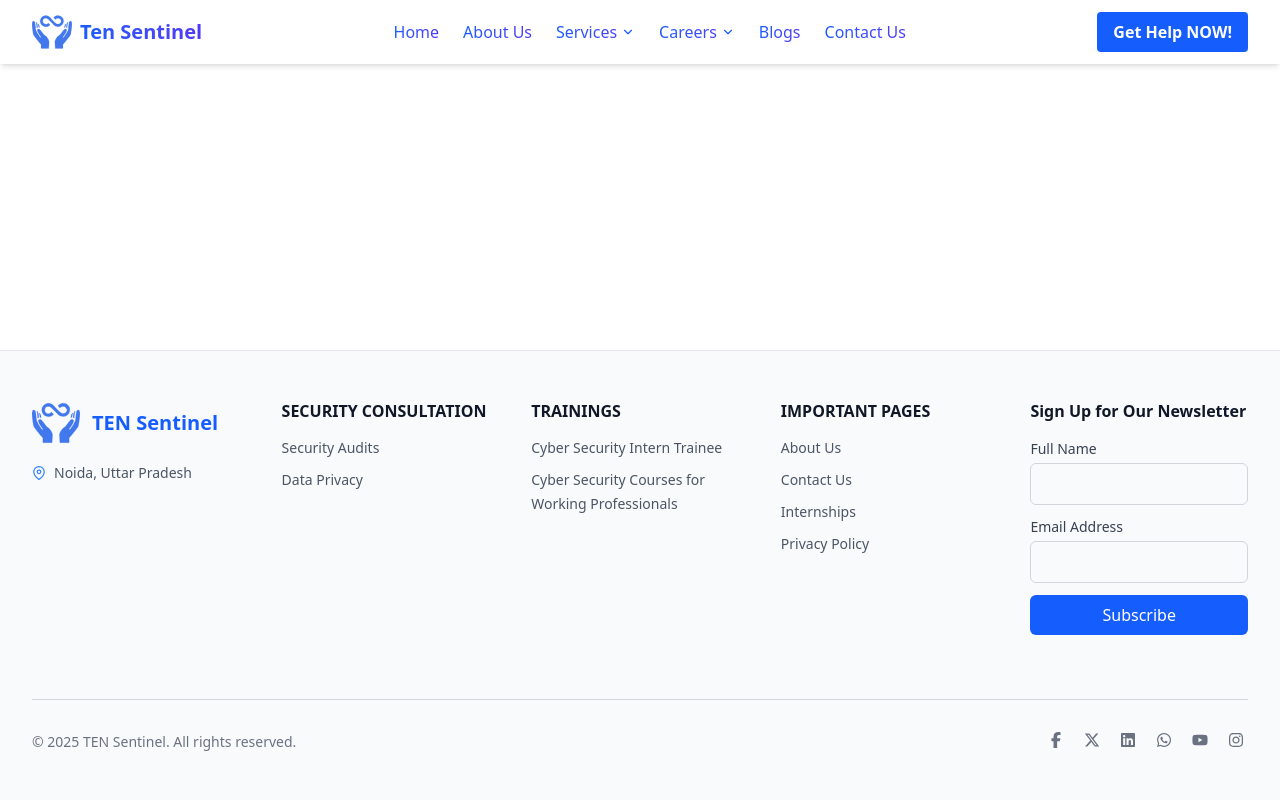
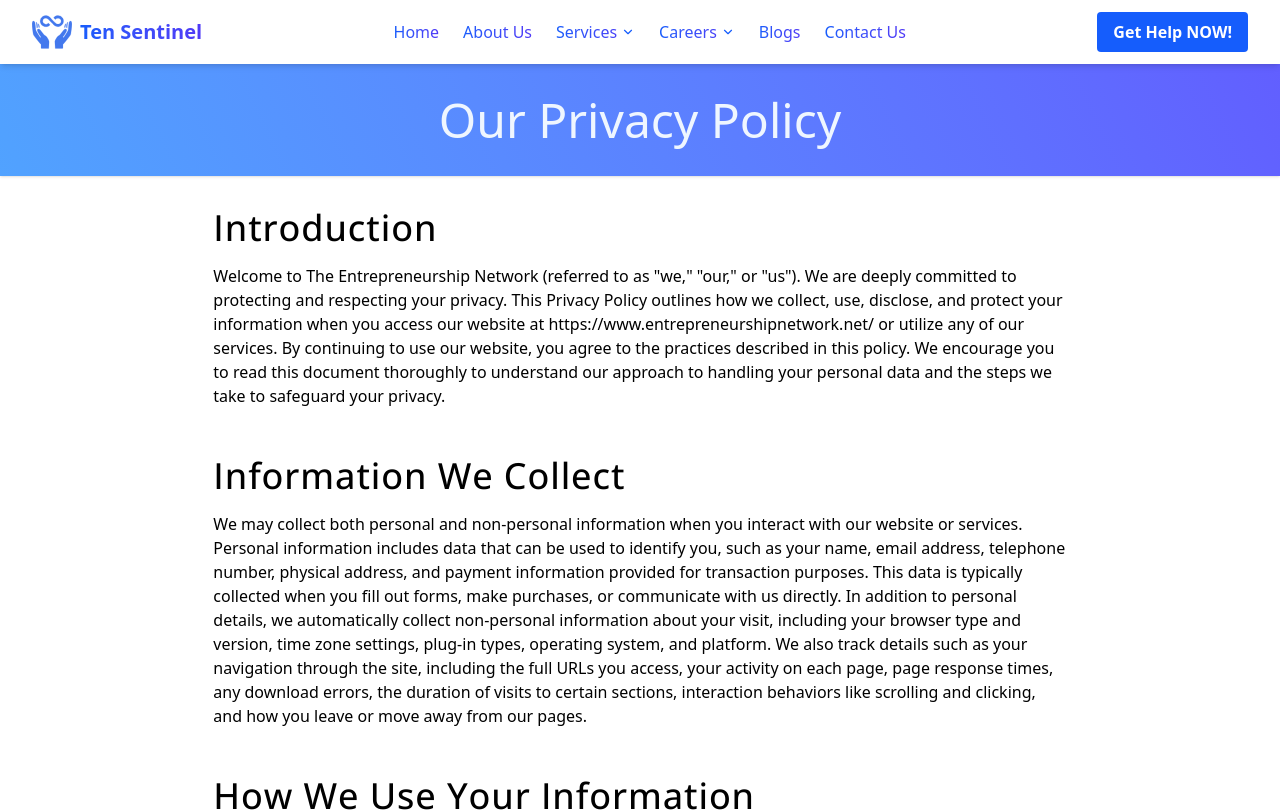
Before and after one commit to yogita0914/Ten_Sentinel, a React (Vite) app in the folder Frontend/: page /privacy-policy in a window 1280 px wide. Shown: the top 812 px of the page. Built offline with nearby package versions, Linux system fonts and the light colour scheme.

Commit message:
added: Privacy Policy page

```diff
--- a/Frontend/index.html
+++ b/Frontend/index.html
@@ -3,7 +3,7 @@
 
 <head>
   <meta charset="UTF-8" />
-  <link rel="icon" type="image/svg+xml" href="" />
+  <link rel="icon" type="image/svg+xml" href="./src/assets/logo.svg" />
   <meta name="viewport" content="width=device-width, initial-scale=1.0" />
   <title>Ten Sentinel</title>
 </head>
--- a/Frontend/src/App.jsx
+++ b/Frontend/src/App.jsx
@@ -4,15 +4,17 @@
 
 import Navbar from "./components/Navbar";
 import Footer from "./components/Footer";
+import { PrivacyPage } from './pages/PrivacyPage';
 
 const App = () => {
   return (
     <div className="flex flex-col min-h-screen">
       <Navbar />
 
-      <main className='flex-grow'>
+      <main className='flex-grow my-16'>
         <Routes>
           <Route path="/" />
+          <Route path="/privacy-policy" element={<PrivacyPage />} />
         </Routes>
       </main>
 
--- a/Frontend/src/index.css
+++ b/Frontend/src/index.css
@@ -1 +1,6 @@
+@import url('https://fonts.googleapis.com/css2?family=Open+Sans:ital,wght@0,300..800;1,300..800&display=swap');
 @import "tailwindcss";
+
+@theme {
+    --font-openSans: "Open Sans", sans-serif
+}
--- /dev/null
+++ b/Frontend/src/pages/PrivacyPage.jsx
@@ -0,0 +1,78 @@
+import React from 'react'
+import { motion } from "framer-motion"
+
+export const PrivacyPage = () => {
+
+  // Privacy Policy Texts
+  const privacyElements = [
+    {
+      title: 'Introduction',
+      text: 'Welcome to The Entrepreneurship Network (referred to as "we," "our," or "us"). We are deeply committed to protecting and respecting your privacy. This Privacy Policy outlines how we collect, use, disclose, and protect your information when you access our website at https://www.entrepreneurshipnetwork.net/ or utilize any of our services. By continuing to use our website, you agree to the practices described in this policy. We encourage you to read this document thoroughly to understand our approach to handling your personal data and the steps we take to safeguard your privacy.'
+    },
+    {
+      title: 'Information We Collect',
+      text: `We may collect both personal and non-personal information when you interact with our website or services. Personal information includes data that can be used to identify you, such as your name, email address, telephone number, physical address, and payment information provided for transaction purposes. This data is typically collected when you fill out forms, make purchases, or communicate with us directly. In addition to personal details, we automatically collect non-personal information about your visit, including your browser type and version, time zone settings, plug-in types, operating system, and platform. We also track details such as your navigation through the site, including the full URLs you access, your activity on each page, page response times, any download errors, the duration of visits to certain sections, interaction behaviors like scrolling and clicking, and how you leave or move away from our pages.`
+    },
+    {
+      title: 'How We Use Your Information',
+      text: 'Your personal information is used primarily to provide the services or information that you request from us, to execute obligations arising from contracts between you and us, and to notify you of any changes to the services we offer. It also helps us ensure that the content you see is displayed in the most efficient way for your device and browsing setup. As for non-personal information, we use it to administer our website, diagnose issues, conduct research and statistical analysis, and improve the performance and structure of the site. This information is vital for us to understand user behavior, maintain a seamless browsing experience, and develop new features that enhance your interaction with our services. Furthermore, such data supports the security of our platform and enables us to offer interactive functionalities when you choose to engage with them.'
+    },
+    {
+      title: 'Disclosure of Your Information',
+      text: 'We may share your personal information with members of our organizational group, including our subsidiaries and parent companies, as well as select third-party partners, suppliers, and subcontractors when necessary to fulfill contractual obligations. This sharing may include analytics providers and search engines that assist in optimizing the website. Additionally, we may disclose your personal information if we are involved in a business transaction such as the sale or acquisition of assets. In such cases, customer data may be transferred to the new owners. Moreover, we may release your information to comply with legal responsibilities or enforce our terms and conditions. These disclosures are done in alignment with the law and to protect the rights, safety, or property of The Entrepreneurship Network, our users, or others.'
+    },
+    {
+      title: 'Your Rights',
+      text: 'You have the right to access the personal data we hold about you and request corrections if any of that information is inaccurate or incomplete. You may also ask us to delete or remove your personal data when there is no longer a compelling reason for us to keep it. In certain situations, you have the right to object to our processing of your data based on legitimate interests, particularly if your circumstances give you grounds to make such a request. Furthermore, you may ask us to limit the way we process your information, or you can request that we transfer your data to another service provider of your choice. We are committed to honoring these rights and will respond to such requests in accordance with applicable data protection laws.'
+    },
+    {
+      title: 'Data Security',
+      text: 'The security of your personal data is a priority for us. We have implemented robust technical and organizational measures designed to safeguard your data from accidental loss, unauthorized access, use, modification, or disclosure. All the information you provide to us is stored securely on our servers, and we regularly review our data protection procedures to ensure their continued effectiveness.'
+    },
+    {
+      title: 'Changes to This Privacy Policy',
+      text: 'We may update this Privacy Policy from time to time to reflect changes in legal requirements, our operations, or the way we handle your personal information. Any updates will be posted on this page, and we recommend that you check back periodically to stay informed of any changes. Continued use of our website after changes are made will constitute your acceptance of those changes.'
+    },
+  ]
+
+  // Animation
+  const fadeInUp = {
+    hidden: { opacity: 0, y: 30 },
+    visible: { opacity: 1, y: 0, transition: { duration: 0.6, ease: 'easeOut' } }
+  };
+
+  const containerVariants = {
+    visible: {
+      transition: {
+        staggerChildren: 0.2
+      }
+    }
+  }
+
+  return (
+    <div className='flex flex-col items-center gap-8'>
+      <div className="w-full bg-linear-65 from-blue-400 to-indigo-500 py-4 flex justify-center items-center shadow md:py-6 lg:py-8">
+        <h1 className='text-3xl text-blue-50 md:text-4xl lg:text-5xl'>Our Privacy Policy</h1>
+      </div>
+
+      <motion.ul
+      initial="hidden"
+      animate="visible"
+      variants={containerVariants}
+      className='max-w-2/3 flex flex-col gap-12 md:max-w-2/3' >
+        {
+          privacyElements.map((element, key) => (
+            <motion.li
+            key={key}
+            variants={fadeInUp}
+            className='flex flex-col gap-2 md:gap-4'>
+              <h2 className='text-xl font-medium font-openSans tracking-wide md:text-3xl lg:text-4xl'>{element.title}</h2>
+              <p className='text-xs md:text-sm lg:text-base'>{element.text}</p>
+            </motion.li>
+          ))
+        }
+      </motion.ul>
+
+    </div>
+  )
+}
```
Also changed, not shown: Frontend/public/banner.jpg (added).
